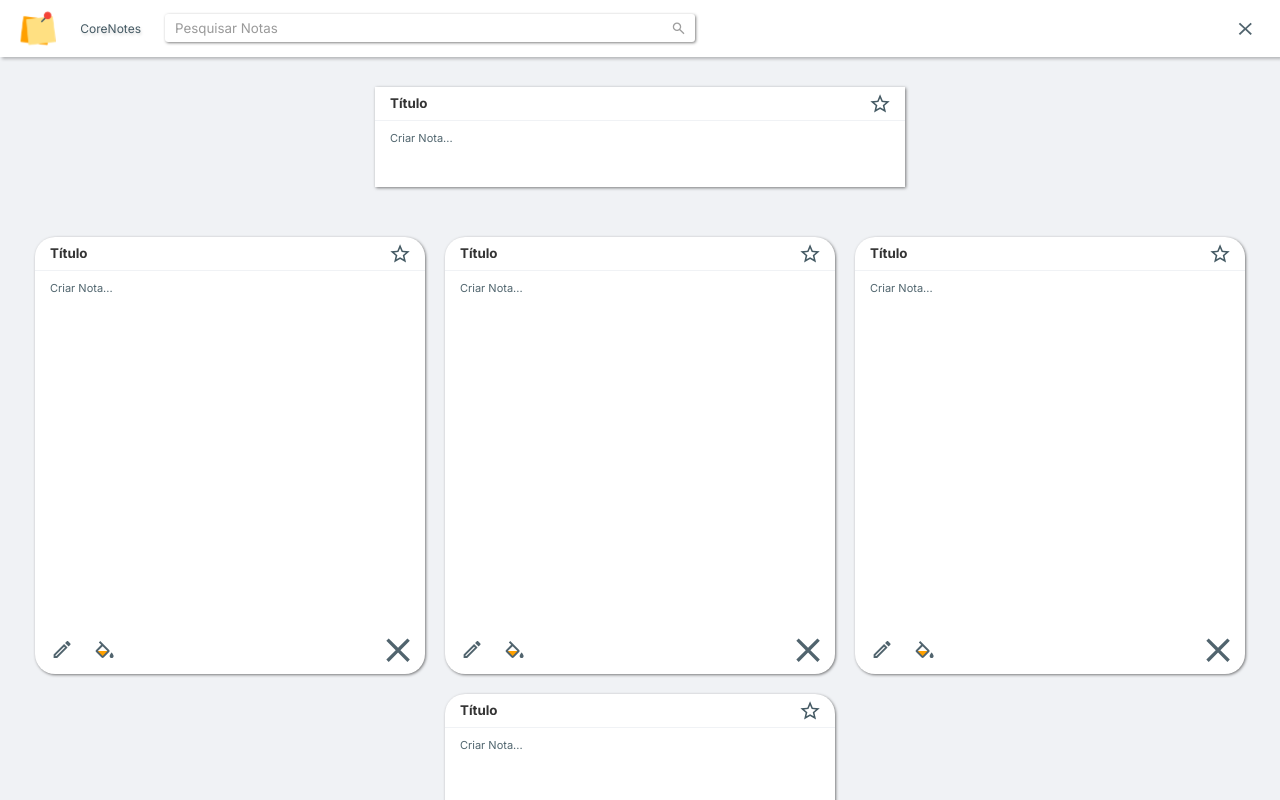
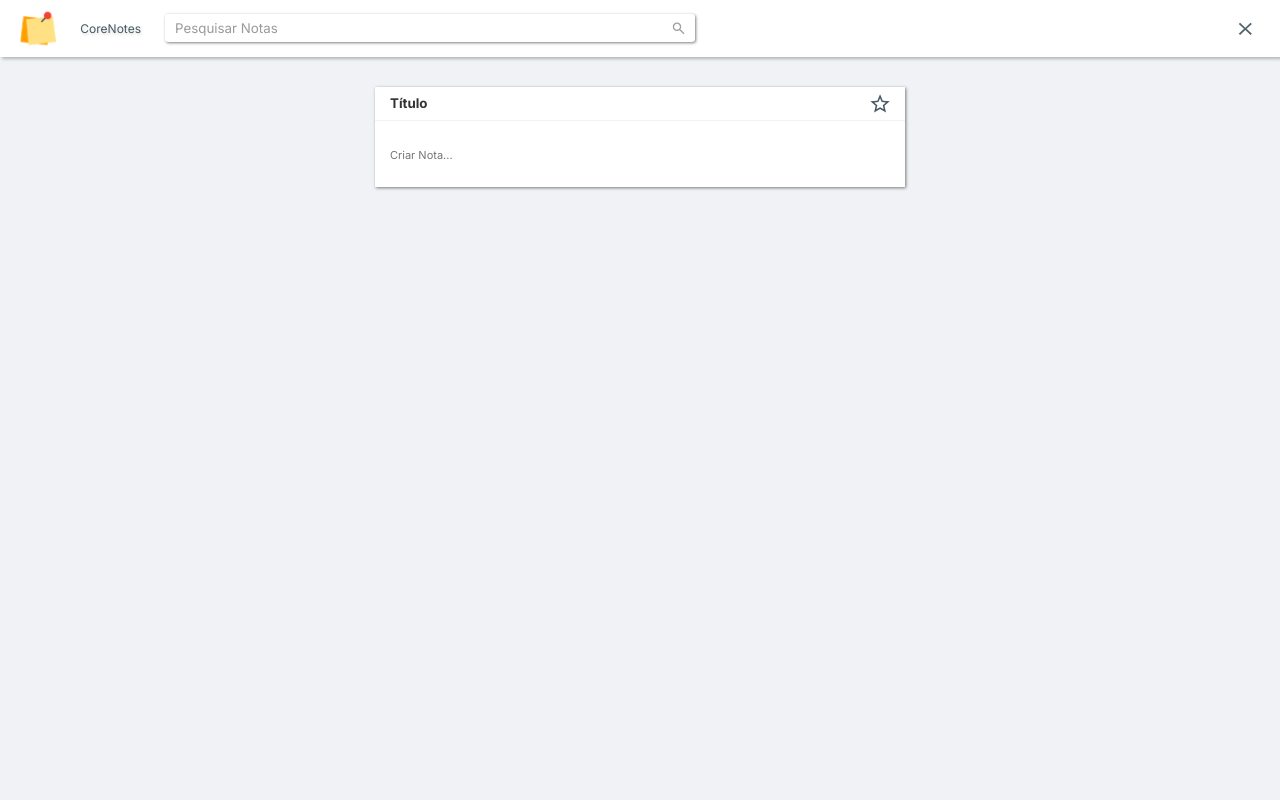
Before and after one commit to luisgustavofaria/todoListViteTs, a React (Vite) app: page / in a window 1280 px wide. Shown: the top 800 px of the page. Built offline with nearby package versions, Linux system fonts and the light colour scheme.

Commit message:
criando lista

```diff
--- a/package.json
+++ b/package.json
@@ -12,7 +12,8 @@
   "dependencies": {
     "react": "^18.2.0",
     "react-dom": "^18.2.0",
-    "styled-components": "^6.1.8"
+    "styled-components": "^6.1.8",
+    "uuid": "^9.0.1"
   },
   "devDependencies": {
     "@types/react": "^18.2.43",
--- a/src/App.tsx
+++ b/src/App.tsx
@@ -5,19 +5,35 @@ import { Header } from './components/Header';
 import { Container01, Container02 } from './components/Container/styles';
 import { Todo } from './components/Todo';
 import { TodoForm } from './components/TodoForm';
-
-const todos = [1, 2, 3, 4];
+import { useState } from 'react';
+import { v4 as uuidv4 } from 'uuid';
 
 export function App() {
+  const [todoLists, setTodoLists] = useState([]);
+
+  function addTodoList(newTitle, newDescription) {
+    const data = {
+      id: uuidv4(),
+      title: newTitle,
+      description: newDescription,
+    };
+    setTodoLists((oldstate) => [...oldstate, data]);
+    console.log(todoLists);
+  }
+
   return (
     <ThemeProvider theme={defaultTheme}>
       <Header />
       <Container01>
-        <TodoForm />
+        <TodoForm onAddTodoList={addTodoList} />
         <Container02>
-          {todos.map(() => {
-            return <Todo />;
-          })}
+          {todoLists.map((todo) => (
+            <Todo
+              key={todo.id}
+              title={todo.title}
+              description={todo.description}
+            />
+          ))}
         </Container02>
       </Container01>
       <GlobalStyle />
--- a/src/components/Todo/index.tsx
+++ b/src/components/Todo/index.tsx
@@ -10,15 +10,15 @@ import edit from '../../assets/edit.svg';
 import colorEdit from '../../assets/color-edit.svg';
 import deleted from '../../assets/deleted.svg';
 
-export function Todo() {
+export function Todo({ title, description }) {
   return (
     <ContainerTodo>
       <ContainerTodoTitle>
-        <input type="text" placeholder="Título" />
+        <input type="text" value={title} />
         <img src={favorited} alt="" />
       </ContainerTodoTitle>
       <ContainerTodoTextArea>
-        <textarea>Criar Nota...</textarea>
+        <textarea>{description}</textarea>
       </ContainerTodoTextArea>
       <TodoFooter>
         <div>
--- a/src/components/TodoForm/index.tsx
+++ b/src/components/TodoForm/index.tsx
@@ -7,23 +7,63 @@ import {
 import favorited from '../../assets/favorited.svg';
 import { useState } from 'react';
 
-export function TodoForm() {
-  const [newtodo, setNewTodo] = useState();
+export function TodoForm({ onAddTodoList }) {
+  const [newTitle, setNewTitle] = useState('');
+  const [newDescription, setNewDescription] = useState('');
 
-  function handleCreatedNewTodo() {
-    event?.preventDefault();
+  function handleCreatedNewTodo(
+    event: React.ChangeEvent<
+      HTMLSelectElement | HTMLTextAreaElement | HTMLInputElement
+    >
+  ) {
+    event.preventDefault();
+    onAddTodoList(newTitle, newDescription);
+    setNewTitle('');
+    setNewDescription('');
+  }
 
-    console.log('oi');
+  function handleCreatedNewTitle(
+    event: React.ChangeEvent<
+      HTMLSelectElement | HTMLTextAreaElement | HTMLInputElement
+    >
+  ) {
+    event.preventDefault();
+    console.log(event?.target.value);
+
+    setNewTitle(event?.target.value);
+  }
+
+  function handleCreatedNewDescription(
+    event: React.ChangeEvent<
+      HTMLSelectElement | HTMLTextAreaElement | HTMLInputElement
+    >
+  ) {
+    event.preventDefault();
+    console.log(event?.target.value);
+
+    setNewDescription(event?.target.value);
   }
 
   return (
     <ContainerForm onSubmit={handleCreatedNewTodo}>
       <ContainerFormTitle>
-        <input type="text" placeholder="Título" />
+        <input
+          name="title"
+          type="text"
+          placeholder="Título"
+          onChange={handleCreatedNewTitle}
+          value={newTitle}
+        />
         <img src={favorited} alt="" />
       </ContainerFormTitle>
       <ContainerFormTextArea>
-        <textarea>Criar Nota...</textarea>
+        <input
+          name="description"
+          type="text"
+          placeholder="Criar Nota..."
+          onChange={handleCreatedNewDescription}
+          value={newDescription}
+        />
       </ContainerFormTextArea>
     </ContainerForm>
   );
--- a/src/components/TodoForm/styles.ts
+++ b/src/components/TodoForm/styles.ts
@@ -52,7 +52,7 @@ export const ContainerFormTextArea = styled.div`
   padding: 5px 10px 2px;
   flex-grow: 1;
 
-  textarea {
+  input {
     font-size: 11px;
     color: #50656e;
     padding: 5px;
@@ -63,4 +63,8 @@ export const ContainerFormTextArea = styled.div`
     background-color: white;
     overflow: hidden;
   }
+
+  :focus-visible {
+    outline: none;
+  }
 `;
```
Also changed, not shown: 1 other file (tests, documents, lock files or other folders).
